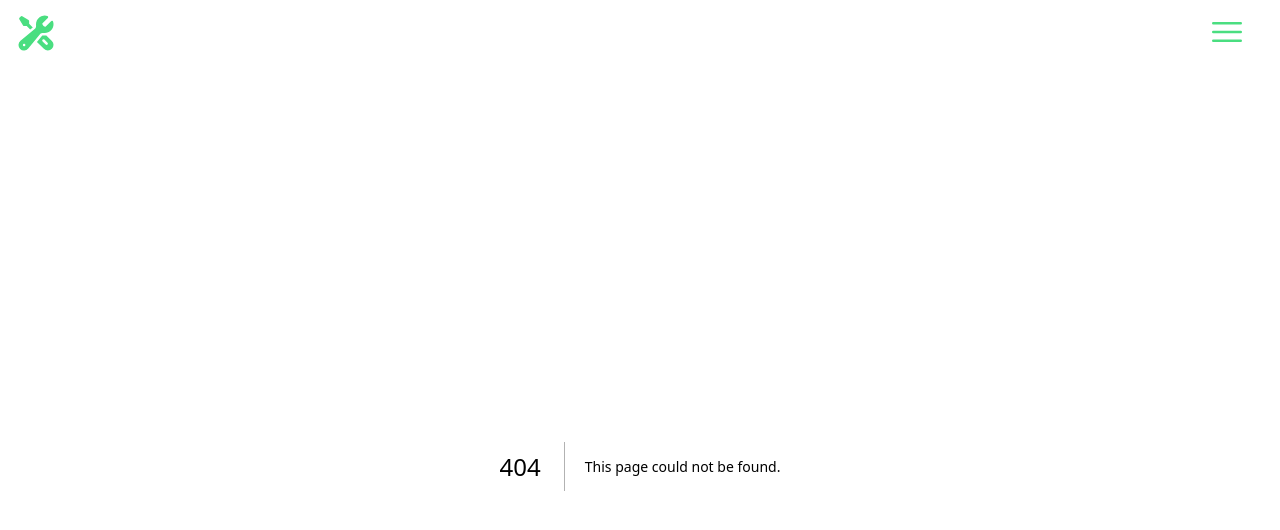
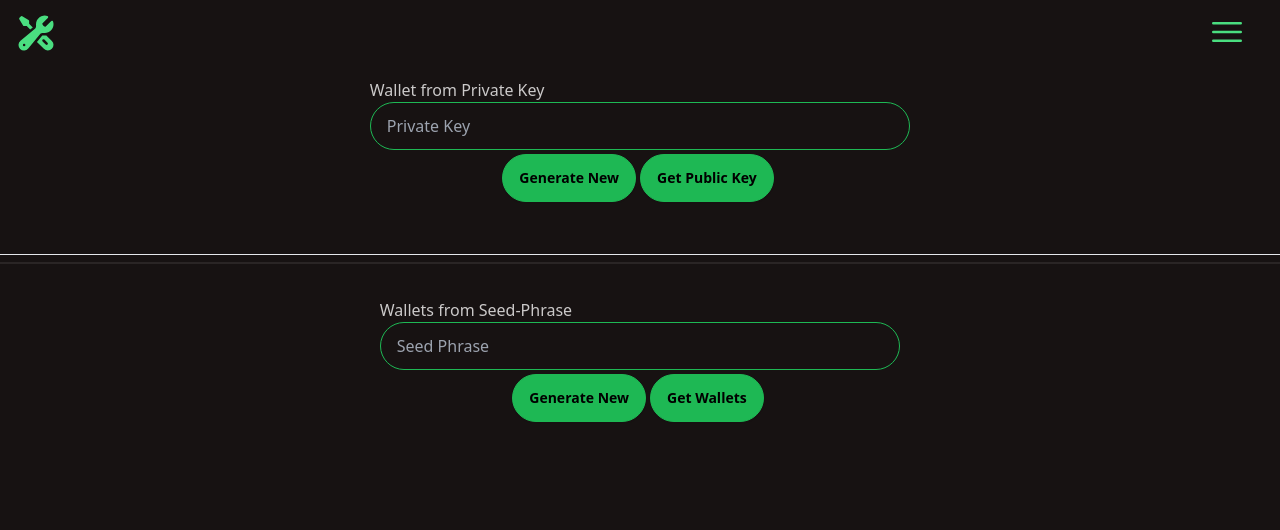
Before and after one commit to YoungMahesh/tools, a Next.js app: page /evm in a window 1280 px wide. Before the commit this address had no page. Shown: the top 530 px of the page. Built offline with nearby package versions, Linux system fonts and the light colour scheme.

Commit message:
add /evm page

```diff
--- a/package.json
+++ b/package.json
@@ -11,6 +11,7 @@
   "dependencies": {
     "@heroicons/react": "^2.2.0",
     "copy-to-clipboard": "^3.3.3",
+    "ethers": "5.7.2",
     "next": "15.1.7",
     "react": "^19.0.0",
     "react-datepicker": "^8.1.0",
--- /dev/null
+++ b/src/app/_components/WalletBox.tsx
@@ -0,0 +1,70 @@
+export default function WalletBox({
+  publicKey,
+  privateKey,
+  title,
+  privateKey2,
+}: {
+  publicKey: string;
+  privateKey: string;
+  title?: string;
+  privateKey2?: string;
+}) {
+  return (
+    <div className="my-2 rounded border">
+      {title ? <h5 className="text-center font-bold">{title}</h5> : null}
+      <div className="p-2">
+        <div className="flex items-center justify-between">
+          <span>Public Key:</span>
+          <button
+            onClick={() => {
+              navigator.clipboard.writeText(publicKey);
+              alert(`Copied: ${publicKey}`);
+            }}
+            className="btn-sm btn"
+          >
+            Copy
+          </button>
+        </div>
+        <p className="m-0 break-all font-bold">{publicKey}</p>
+      </div>
+      <hr className="m-0" />
+      <div className="p-2">
+        <div className="flex items-center justify-between">
+          <span>Private Key:</span>
+          <button
+            onClick={() => {
+              navigator.clipboard.writeText(privateKey);
+              alert(`Copied: ${privateKey}`);
+            }}
+            className="btn-sm btn"
+          >
+            Copy
+          </button>
+        </div>
+        <p className="m-0 break-all font-bold">{privateKey}</p>
+      </div>
+
+      {privateKey2 ? (
+        <>
+          <hr className="m-0" />
+          <div className="p-2">
+            <div className="flex items-center justify-between">
+              <span>Private Key:</span>
+              <button
+                onClick={() => {
+                  navigator.clipboard.writeText(privateKey2);
+                  alert(`Copied: ${privateKey2}`);
+                }}
+                className="btn-sm btn"
+              >
+                Copy
+              </button>
+            </div>
+
+            <p className="m-0 break-all font-bold">{privateKey2}</p>
+          </div>
+        </>
+      ) : null}
+    </div>
+  );
+}
--- /dev/null
+++ b/src/app/evm/_components/EVMSingleWallet.tsx
@@ -0,0 +1,55 @@
+'use client'
+import { useState } from "react";
+import { Wallet } from "ethers";
+import WalletBox from "@/app/_components/WalletBox";
+
+export default function EVMSingleWallet() {
+  const [inputPriKey, setInputPriKey] = useState("");
+  const [privateK, setPrivateK] = useState("");
+  const [publicK, setPublicK] = useState("");
+
+  const derivePublicKey = () => {
+    try {
+      const wallet = new Wallet(inputPriKey);
+      setPublicK(wallet.address);
+      setPrivateK(wallet.privateKey);
+    } catch (err) {
+      alert("Invalid private key");
+      console.error(err)
+    }
+  };
+
+  const generateKeyPair = () => {
+    const keypair = Wallet.createRandom();
+    setInputPriKey(keypair.privateKey);
+  };
+
+  return (
+    <section className="grid w-screen place-content-center">
+      <div className="m-2 p-1">
+        <h3>Wallet from Private Key</h3>
+        <div className="mb-5 flex flex-wrap items-center justify-center">
+          <input
+            type="text"
+            placeholder="Private Key"
+            className="input-bordered input-primary input w-full"
+            value={inputPriKey}
+            onChange={(e) => setInputPriKey(e.target.value)}
+          />
+          <button className="btn-primary btn" onClick={generateKeyPair}>
+            Generate New
+          </button>
+
+          <button className="btn-primary btn m-1" onClick={derivePublicKey}>
+            Get Public Key
+          </button>
+        </div>
+        <div className="flex ">
+          {publicK.length ? (
+            <WalletBox publicKey={publicK} privateKey={privateK} />
+          ) : null}
+        </div>
+      </div>
+    </section>
+  );
+}
--- /dev/null
+++ b/src/app/evm/_components/EVMWalletsFromPhrase.tsx
@@ -0,0 +1,102 @@
+'use client'
+import { useState } from "react";
+import { Wallet, wordlists } from "ethers";
+import WalletBox from "@/app/_components/WalletBox";
+
+export default function EVMWalletsFromPhrase() {
+  const [seedPhrase, setSeedPhrase] = useState("");
+  const [seedPhr1, setSeedPhr1] = useState("");
+  const [walletsArr, setWalletsArr] = useState<
+    { pubAddr: string; privKey: string }[]
+  >([]);
+  const [isGeneratingWallets, setIsGeneratingWallets] = useState(false);
+
+  const deriveWallets = async () => {
+    setWalletsArr([]);
+    setIsGeneratingWallets(true);
+
+    try {
+      const _walletsArr: { pubAddr: string; privKey: string }[] = [];
+      // TODO: show loading while wallet generation is in progress
+      for (let i = 0; i < 10; i++) {
+        const wallet = Wallet.fromMnemonic(
+          seedPhrase,
+          `m/44'/60'/0'/0/${i}`,
+          wordlists.en
+        );
+        console.log(wallet);
+        _walletsArr.push({
+          pubAddr: wallet.address,
+          privKey: wallet.privateKey,
+        });
+      }
+      setSeedPhr1(seedPhrase);
+      setWalletsArr(_walletsArr);
+    } catch (err) {
+      alert("Invalid seed phrase");
+      console.error(err)
+    }
+    setIsGeneratingWallets(false);
+  };
+
+  const generateSeedPhrase = () => {
+    const _seedPhrase = Wallet.createRandom().mnemonic;
+    console.log(_seedPhrase);
+    setSeedPhrase(_seedPhrase.phrase);
+  };
+
+  return (
+    <section className="grid w-screen place-content-center pb-8">
+      <div className="m-2 p-1">
+        <h3 className="mt-0">Wallets from Seed-Phrase</h3>
+        <div className="mb-5 flex flex-wrap items-center justify-center">
+          <input
+            type="text"
+            placeholder="Seed Phrase"
+            className="input-bordered input-primary input w-full"
+            value={seedPhrase}
+            onChange={(e) => setSeedPhrase(e.target.value)}
+          />
+          <button className="btn-primary btn" onClick={generateSeedPhrase}>
+            Generate New
+          </button>
+          <button className="btn-primary btn m-1" onClick={deriveWallets}>
+            Get Wallets
+          </button>
+        </div>
+        {isGeneratingWallets ? (
+          <p className="text-center">Loading Wallets List...</p>
+        ) : null}
+
+        {walletsArr.length ? (
+          <div>
+            <div className="mb-2 rounded border p-2">
+              <div className="flex items-center justify-between">
+                <span>Seed Phrase: </span>
+                <button
+                  className="btn-sm btn"
+                  onClick={() => {
+                    navigator.clipboard.writeText(seedPhrase);
+                    alert(`Copied: ${seedPhrase}`);
+                  }}
+                >
+                  Copy
+                </button>
+              </div>
+              <p className="m-0 font-bold">{seedPhr1}</p>
+              <div className="flex justify-center"></div>
+            </div>
+            {walletsArr.map((wallet, index) => (
+              <WalletBox
+                key={index}
+                publicKey={wallet.pubAddr}
+                privateKey={wallet.privKey}
+                title={`Account: ${index + 1}`}
+              />
+            ))}
+          </div>
+        ) : null}
+      </div>
+    </section>
+  );
+}
--- /dev/null
+++ b/src/app/evm/page.tsx
@@ -0,0 +1,20 @@
+import type { NextPage } from "next";
+import EVMSingleWallet from "./_components/EVMSingleWallet";
+import EVMWalletsFromPhrase from "./_components/EVMWalletsFromPhrase";
+
+export const metadata = {
+  title: "EVM Wallets",
+  description: "Generate Ethereum / Metamask Wallet",
+};
+
+const EVM: NextPage = () => {
+  return (
+    <main>
+      <EVMSingleWallet />
+      <hr className="divider"></hr>
+      <EVMWalletsFromPhrase />
+    </main>
+  );
+};
+
+export default EVM;
```
Also changed, not shown: 1 other file (tests, documents, lock files or other folders).
